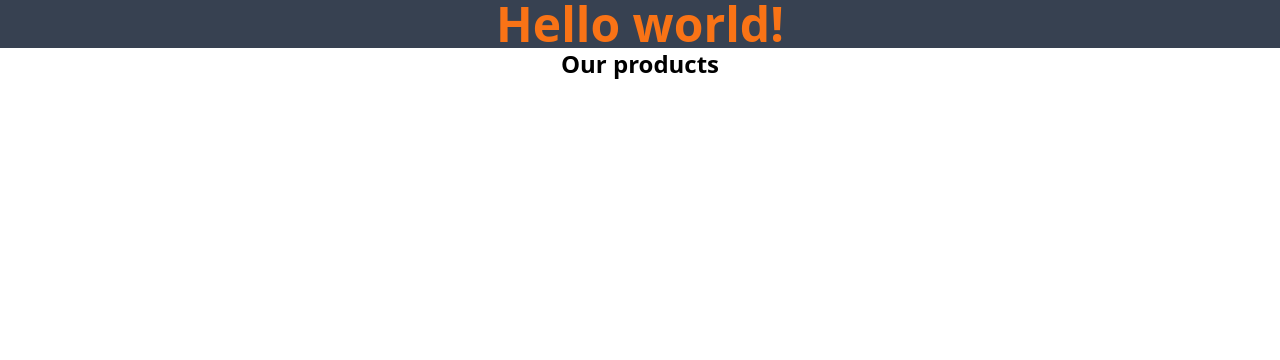
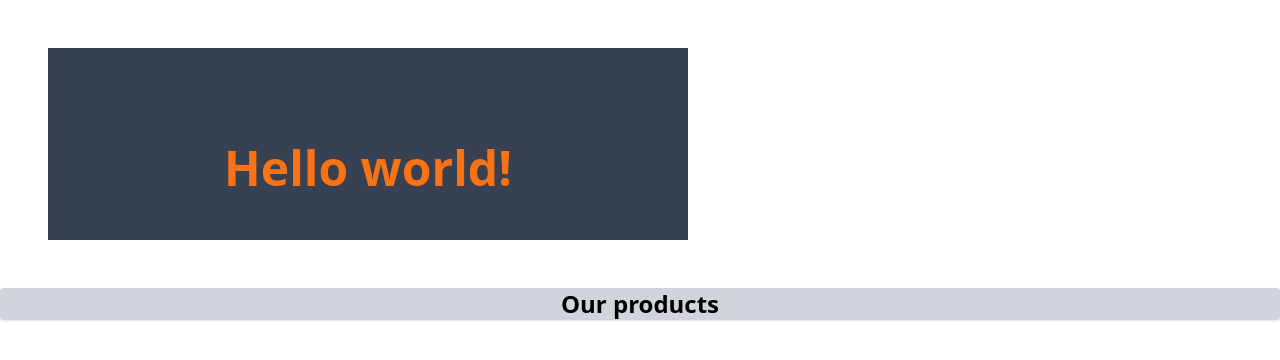
Before and after one commit to jawid-fakhari/vite-tailwind-project, a React (Vite) app: page / in a window 1280 px wide. Shown: the top 360 px of the page. Built offline with nearby package versions, Linux system fonts and the light colour scheme.

Commit message:
width, height, margin, padding, text, background, container, rounded, box shadow

```diff
--- a/src/App.jsx
+++ b/src/App.jsx
@@ -4,10 +4,14 @@ function App() {
 
   return (
     <>
-      <h1 className="text-center text-5xl font-semibold text-orange-500 bg-gray-700">
+    {/* width - height - margin - padding - text - font - text color - background color */}
+      <h1 className="w-1/2 h-28 m-12 p-24 text-center text-5xl font-semibold text-orange-500 bg-gray-700">
         Hello world!
       </h1>
-      <h2 className="text-center font-bold text-2xl">Our products</h2>
+      {/* container-round-box shadow */}
+      <div className="container">
+        <h2 className="rounded shadow text-center font-bold text-2xl bg-gray-300">Our products</h2>
+      </div>
     </>
   )
 }
```
